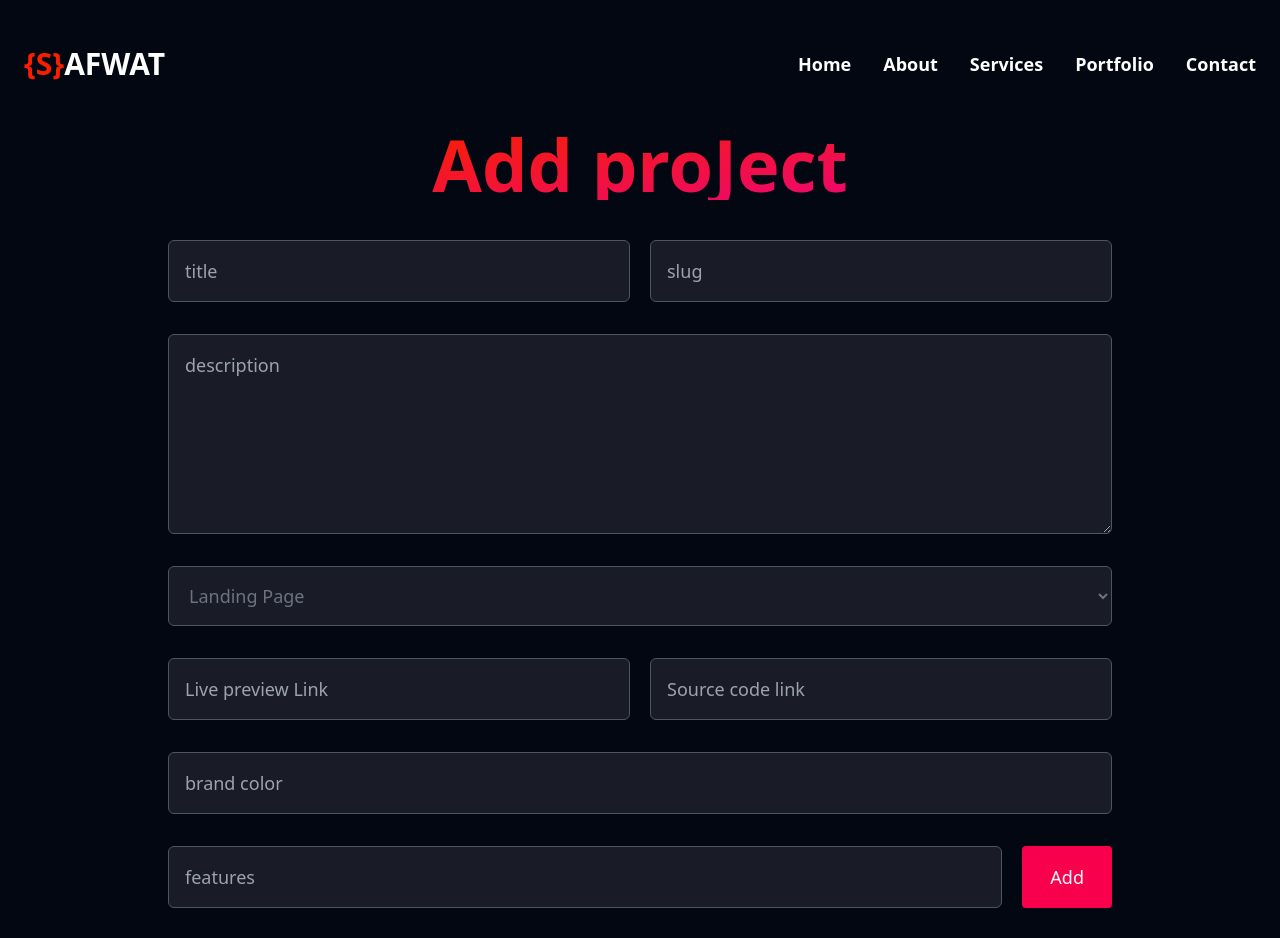
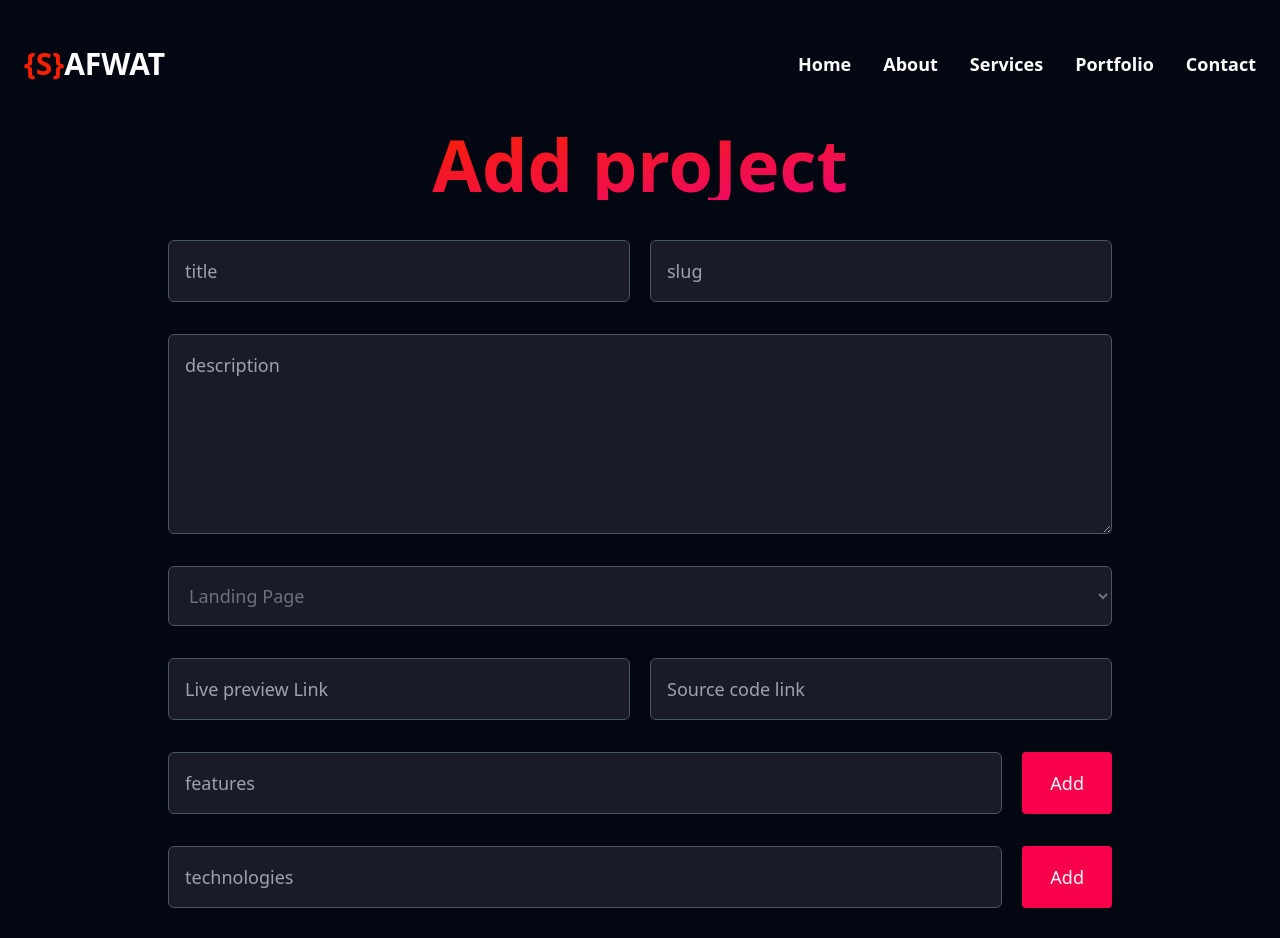
Before and after one commit to Muhamedsafwat/my-portfolio, a Next.js app: page /dashboard/add-project in a window 1280 px wide. Shown: the top 938 px of the page. Built offline with nearby package versions, Linux system fonts and the light colour scheme.

Commit message:
fix ome bugs

```diff
--- a/src/app/dashboard/add-project/page.jsx
+++ b/src/app/dashboard/add-project/page.jsx
@@ -22,7 +22,6 @@ const AddPost = () => {
   const [category, setCategory] = useState("");
   const [previewLink, setPreviewLink] = useState("");
   const [sourceCodeLink, setSourceCodeLink] = useState("");
-  const [brandColor, setBrandColor] = useState("");
   const [thumbnail, setThumbnail] = useState(null);
   const [cover, setCover] = useState(null);
   //Add feature to features array
@@ -67,7 +66,7 @@ const AddPost = () => {
       slug,
       thumbnail: thumbnailUrl,
       cover: coverURl,
-      brandColor,
+
       gallery: galleryUrl,
       description,
       features,
@@ -141,12 +140,7 @@ const AddPost = () => {
             placeholder="Source code link"
           />
         </div>
-        <input
-          onChange={(e) => setBrandColor(`from-[${e.target.value}]`)}
-          type="text"
-          className="bg-gray-300 bg-opacity-10 border-[1px] border-gray-600 p-4 rounded-md text-gray-500"
-          placeholder="brand color"
-        />
+
         <div>
           <div className="flex justify-between gap-5">
             <input
--- a/src/app/dashboard/page.jsx
+++ b/src/app/dashboard/page.jsx
@@ -53,11 +53,7 @@ const page = () => {
                   fill
                   className="object-cover z-0"
                 />
-                <div
-                  className={`w-full h-full bg-gradient-to-b ${
-                    item.brandColor || "from-main"
-                  } to-[rgba(0,0,0,0.8)] z-[2] absolute opacity-0 group-hover:opacity-80 duration-300`}
-                />
+                <div className="w-full h-full bg-gradient-to-b from-main to-[rgba(0,0,0,0.8)] z-[2] absolute opacity-0 group-hover:opacity-80 duration-300" />
                 <div className="w-full h-full bg-gradient-to-t to-transparent from-[rgba(0,0,0,0.8)] z-[3] absolute" />
                 <div className="absolute bottom-0 left-0 text-white z-10 duration-300 p-10 flex flex-col gap-5 items-start">
                   <p className="text-base text-gray-300 tracking-wider font-medium ">
--- a/src/models/Project.js
+++ b/src/models/Project.js
@@ -19,7 +19,6 @@ const projectSchema = new Schema({
     type: String,
     required: true,
   },
-  brandColor: String,
   gallery: [String],
   description: String,
   features: [String],
--- a/src/sections/Portfolio.jsx
+++ b/src/sections/Portfolio.jsx
@@ -89,9 +89,7 @@ const Portfolio = () => {
                     fill
                     className="object-cover z-0"
                   />
-                  <div
-                    className={`w-full h-full bg-gradient-to-b ${item.brandColor} to-[rgba(0,0,0,0.8)] z-[2] absolute opacity-0 group-hover:opacity-80 duration-300`}
-                  />
+                  <div className="w-full h-full bg-gradient-to-b from-main to-[rgba(0,0,0,0.8)] z-[2] absolute opacity-0 group-hover:opacity-80 duration-300" />
                   <div className="w-full h-full bg-gradient-to-t to-transparent from-[rgba(0,0,0,0.8)] z-[3] absolute" />
                   <div className="absolute bottom-0 left-0 text-white z-10 duration-300 p-10 flex flex-col gap-5 items-start">
                     <p className="text-base text-gray-300 tracking-wider font-medium ">
@@ -99,7 +97,7 @@ const Portfolio = () => {
                     </p>
                     <h3 className="text-2xl font-bold">{item.title}</h3>
                     <Link href={`/portfolio/${item.slug}`}>
-                      <button className="bg-transparent border-gray-400 border-2 px-5 rounded-md py-2 duration-300 hover:border-main">
+                      <button className="bg-transparent border-gray-400 border-2 px-5 rounded-md py-2 duration-300 hover:border-main hover:bg-main">
                         Details
                       </button>
                     </Link>
```
